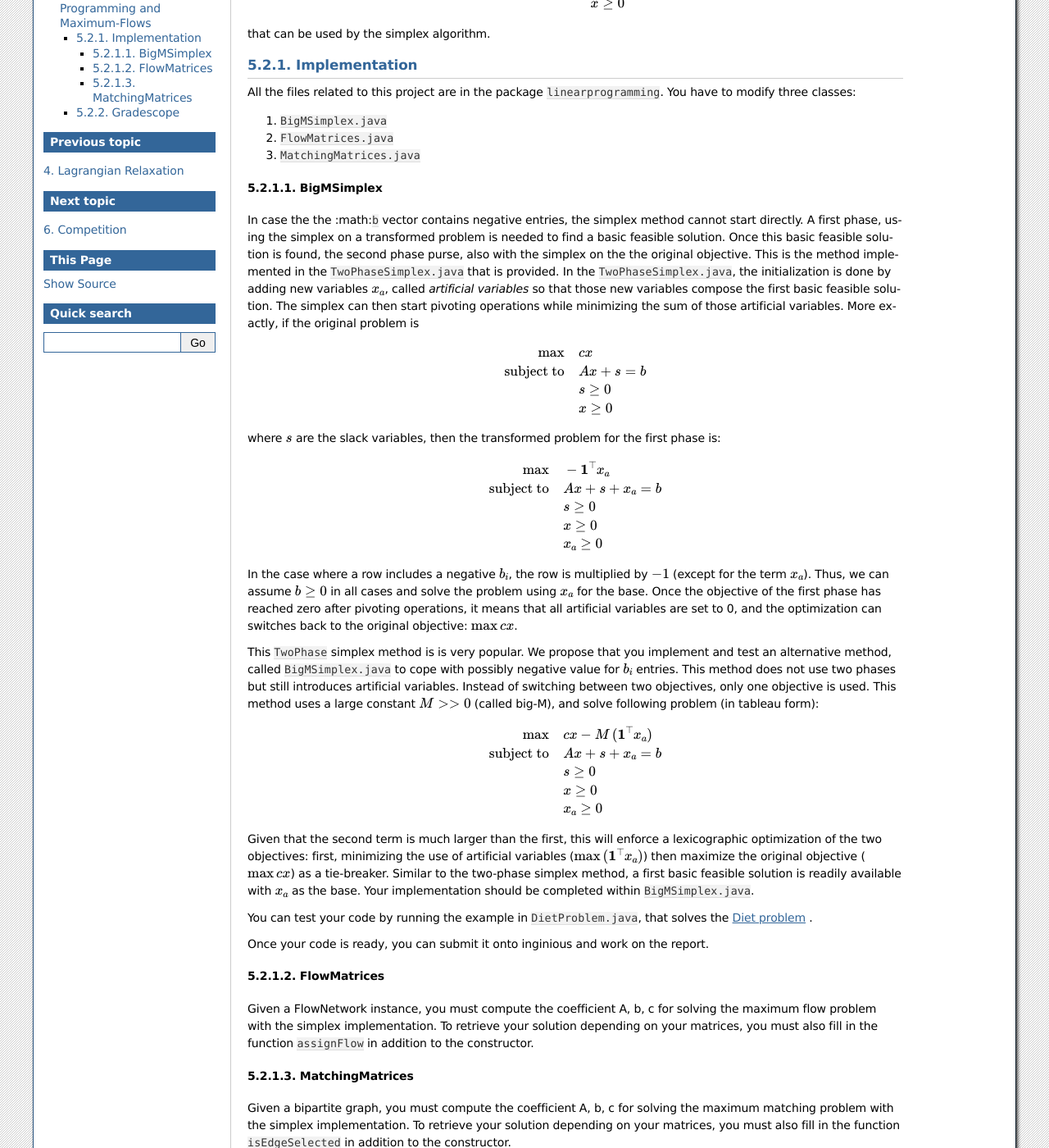
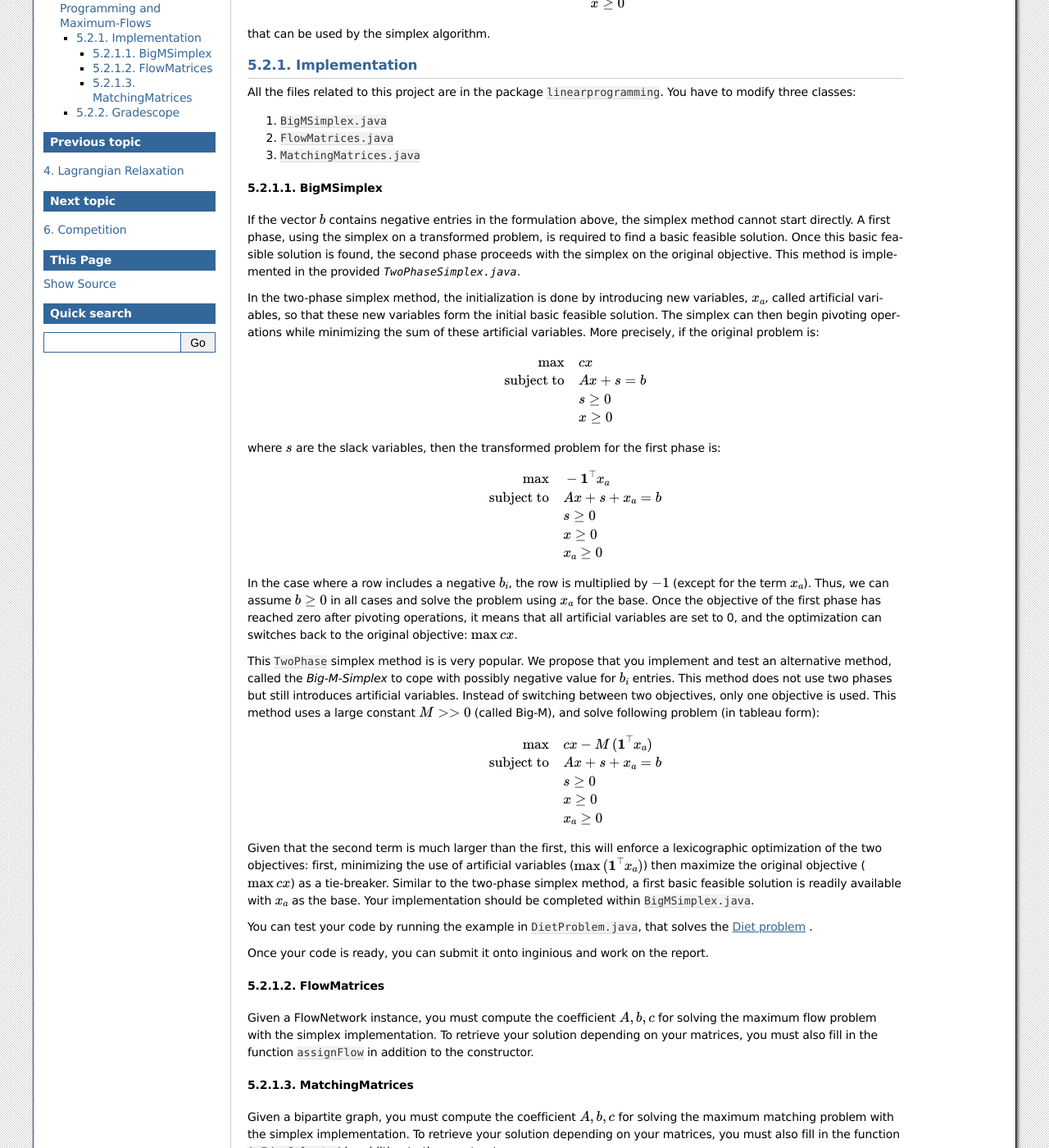
Before and after one commit to pschaus/linfo2266, a Sphinx documentation site: the page built from website/source/lp/index.rst, in a window 1280 px wide and 1400 px high, scrolled down 364 px. Shown: the whole window at 82% size. Built offline with Sphinx 7.4.7, drawn with Linux system fonts in a browser that asks for light colours.

Commit message:
clean project lp

```diff
--- a/website/source/lp/index.rst
+++ b/website/source/lp/index.rst
@@ -41,15 +41,18 @@ All the files related to this project are in the package ``linearprogramming``.
 BigMSimplex
 ~~~~~~~~~~~~~~
 
-In case the the :math:``b`` vector contains negative entries, the simplex method cannot start directly.
-A first phase, using the simplex on a transformed problem is needed to find a basic feasible solution.
-Once this basic feasible solution is found, the second phase purse, also with the simplex on the the original objective.
-This is the method implemented in the ``TwoPhaseSimplex.java`` that is provided.
-In the ``TwoPhaseSimplex.java``, the initialization is done
-by adding new variables :math:`x_a`, called *artificial variables* so that
-those new variables compose the first basic feasible solution.
-The simplex can then start pivoting operations while minimizing the sum of those artificial variables.
-More exactly, if the original problem is
+
+If the vector :math:`b` contains negative entries in the formulation above,
+the simplex method cannot start directly.
+A first phase, using the simplex on a transformed problem, is required to find a basic feasible solution.
+Once this basic feasible solution is found, the second phase proceeds with the simplex on the original objective.
+This method is implemented in the provided `TwoPhaseSimplex.java`.
+
+In the two-phase simplex method, the initialization is done by introducing new variables, :math:`x_a`, called artificial variables,
+so that these new variables form the initial basic feasible solution.
+The simplex can then begin pivoting operations while minimizing the sum of these artificial variables.
+More precisely, if the original problem is:
+
 
 .. math::
     \max \quad & cx \\
@@ -69,14 +72,15 @@ where :math:`s` are the slack variables, then the transformed problem for the fi
 In the case where a row includes a negative :math:`b_i`, the row is multiplied by :math:`-1` (except for the term :math:`x_a`).
 Thus, we can assume :math:`b \ge 0` in all cases and solve the problem using :math:`x_a` for the base.
 Once the objective of the first phase has reached zero after pivoting operations,
-it means that all artificial variables are set to 0, and the optimization can switches back to the original objective: :math:`\max cx`.
+it means that all artificial variables are set to 0,
+and the optimization can switches back to the original objective: :math:`\max cx`.
 
 
 This ``TwoPhase`` simplex method is is very popular.
-We propose that you implement and test an alternative method, called ``BigMSimplex.java`` to cope with possibly negative value for :math:`b_i` entries.
+We propose that you implement and test an alternative method, called the *Big-M-Simplex* to cope with possibly negative value for :math:`b_i` entries.
 This method does not use two phases but still introduces artificial variables.
 Instead of switching between two objectives, only one objective is used.
-This method uses a large constant :math:`M >> 0` (called big-M), and solve following problem (in tableau form):
+This method uses a large constant :math:`M >> 0` (called Big-M), and solve following problem (in tableau form):
 
 
 .. math::
@@ -86,7 +90,9 @@ This method uses a large constant :math:`M >> 0` (called big-M), and solve follo
     & x \ge 0 \\
     & x_a \ge 0
 
-Given that the second term is much larger than the first, this will enforce a lexicographic optimization of the two objectives: first, minimizing the use of artificial variables (:math:`\max \, (\mathbf{1}^\top x_a)`) then maximize the original objective (:math:`\max cx`) as a tie-breaker.
+Given that the second term is much larger than the first, this will enforce a lexicographic optimization of the two objectives:
+first, minimizing the use of artificial variables (:math:`\max \, (\mathbf{1}^\top x_a)`)
+then maximize the original objective (:math:`\max cx`) as a tie-breaker.
 Similar to the two-phase simplex method, a first basic feasible solution is readily available with :math:`x_a` as the base.
 Your implementation should be completed within ``BigMSimplex.java``.
 
@@ -98,13 +104,13 @@ Once your code is ready, you can submit it onto inginious and work on the report
 FlowMatrices
 ~~~~~~~~~~~~~~
 
-Given a FlowNetwork instance, you must compute the coefficient A, b, c for solving the maximum flow problem with the simplex implementation.
+Given a FlowNetwork instance, you must compute the coefficient :math:`A, b, c` for solving the maximum flow problem with the simplex implementation.
 To retrieve your solution depending on your matrices, you must also fill in the function ``assignFlow`` in addition to the constructor.
 
 MatchingMatrices
 ~~~~~~~~~~~~~~~~~~~
 
-Given a bipartite graph, you must compute the coefficient A, b, c for solving the maximum matching problem with the simplex implementation.
+Given a bipartite graph, you must compute the coefficient :math:`A, b, c` for solving the maximum matching problem with the simplex implementation.
 To retrieve your solution depending on your matrices, you must also fill in the function ``isEdgeSelected`` in addition to the constructor.
 
 Gradescope
```
